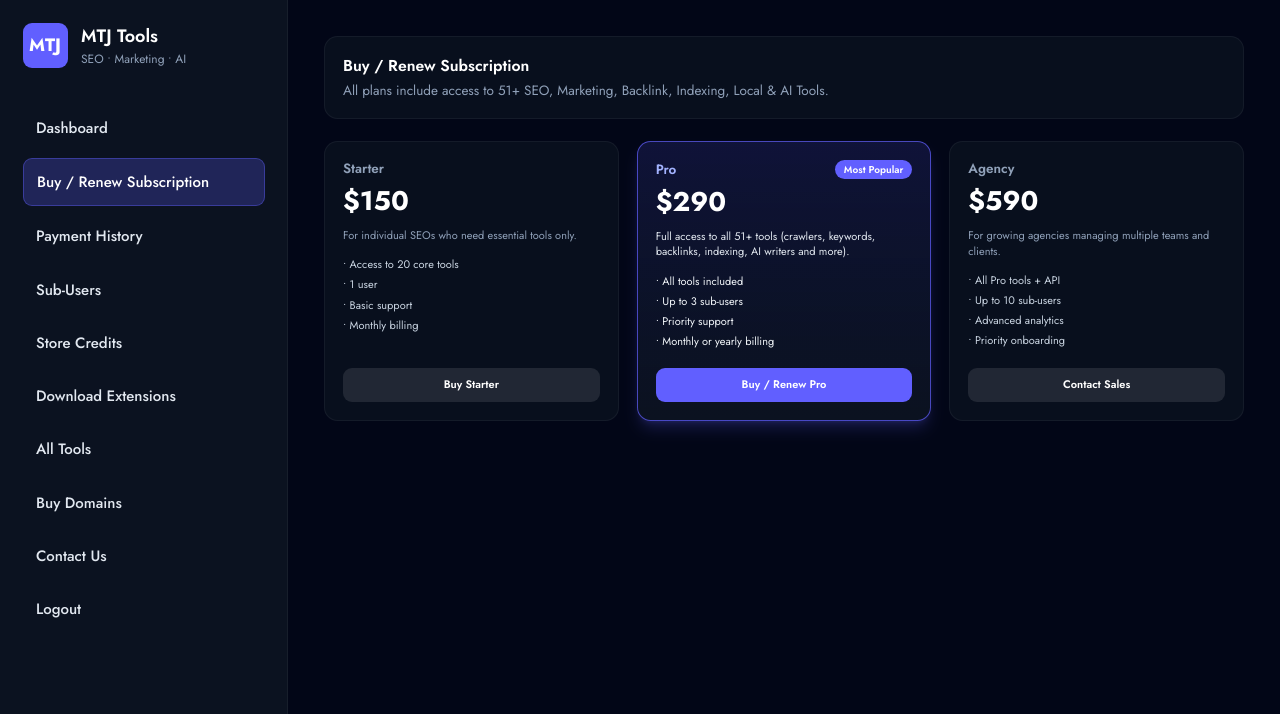
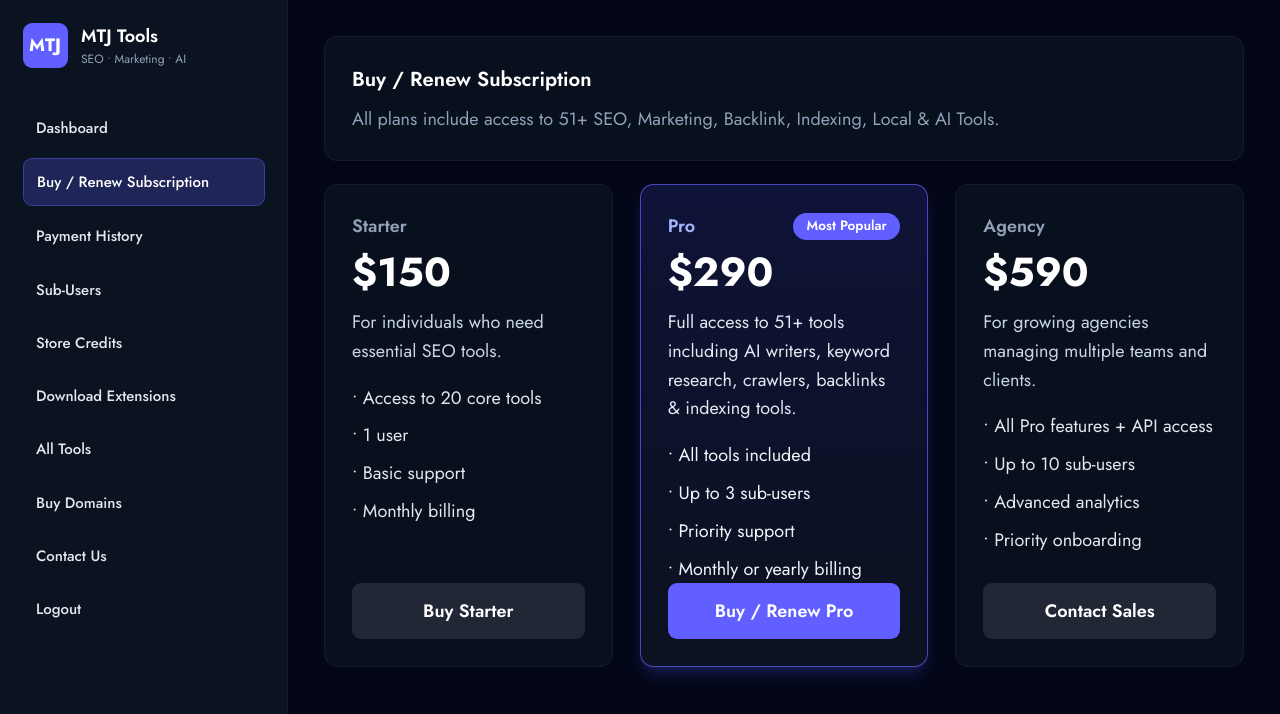
Before and after one commit to mypremierpain/mtj-tools-dashboard, a Next.js app: page /buy-renew in a window 1280 px wide. Shown: the top 714 px of the page. Built offline with nearby package versions, Linux system fonts and the light colour scheme.

Commit message:
updated UI / logic / fixes

```diff
--- a/src/app/buy-renew/page.tsx
+++ b/src/app/buy-renew/page.tsx
@@ -1,83 +1,101 @@
 // src/app/buy-renew/page.tsx
 import DashboardShell from "../components/DashboardShell";
 import { tools } from "../tools/tools-data";
+import Link from "next/link";
 
 export default function BuyRenewPage() {
   const totalTools = tools.length;
 
   return (
     <DashboardShell>
-      <div className="space-y-5">
+      <div className="space-y-5 text-[18px]">
+
         {/* Intro Card */}
-        <div className="rounded-xl border border-white/5 bg-[#0b1220]/80 p-4 text-sm">
-          <div className="text-sm font-semibold">Buy / Renew Subscription</div>
-          <p className="mt-1 text-xs text-slate-400">
+        <div className="rounded-xl border border-white/5 bg-[#0b1220]/80 p-6">
+          <div className="text-lg font-semibold">Buy / Renew Subscription</div>
+          <p className="mt-2 text-slate-400">
             All plans include access to {totalTools}+ SEO, Marketing, Backlink,
             Indexing, Local & AI Tools.
           </p>
         </div>
 
         {/* Pricing Grid */}
-        <div className="grid gap-4 md:grid-cols-3">
+        <div className="grid gap-6 md:grid-cols-3">
 
           {/* Starter Plan */}
-          <div className="flex flex-col rounded-xl border border-white/5 bg-[#0b1220]/80 p-4 text-sm">
-            <div className="mb-1 text-xs font-semibold text-slate-400">Starter</div>
-            <div className="mb-2 text-2xl font-bold">$150</div>
-            <div className="mb-3 text-[11px] text-slate-400">
-              For individual SEOs who need essential tools only.
-            </div>
-            <ul className="mb-4 space-y-1 text-[11px] text-slate-300">
+          <div className="flex flex-col rounded-xl border border-white/5 bg-[#0b1220]/80 p-6">
+            <div className="text-slate-400 font-semibold">Starter</div>
+            <div className="text-4xl font-bold mt-2">$150</div>
+            <p className="mt-3 text-slate-300">
+              For individuals who need essential SEO tools.
+            </p>
+
+            <ul className="mt-4 space-y-2 text-slate-200">
               <li>• Access to 20 core tools</li>
               <li>• 1 user</li>
               <li>• Basic support</li>
               <li>• Monthly billing</li>
             </ul>
-            <button className="mt-auto rounded-lg bg-white/10 px-3 py-2 text-[11px] font-semibold hover:bg-white/20">
+
+            <Link
+              href="/purchase?plan=starter"
+              className="mt-auto rounded-lg bg-white/10 px-4 py-3 text-center font-semibold hover:bg-white/20 mt-6"
+            >
               Buy Starter
-            </button>
+            </Link>
           </div>
 
           {/* Pro Plan */}
-          <div className="flex flex-col rounded-xl border border-indigo-500/70 bg-gradient-to-b from-indigo-500/15 to-[#0b1220] p-4 text-sm shadow-lg shadow-indigo-500/20">
+          <div className="flex flex-col rounded-xl border border-indigo-500/70 bg-gradient-to-b from-indigo-500/15 to-[#0b1220] p-6 shadow-lg shadow-indigo-500/20">
             <div className="flex items-center justify-between">
-              <div className="text-xs font-semibold text-indigo-300">Pro</div>
-              <span className="rounded-full bg-indigo-500 px-2 py-0.5 text-[10px] font-semibold">
+              <div className="font-semibold text-indigo-300">Pro</div>
+              <span className="rounded-full bg-indigo-500 px-3 py-1 text-xs font-semibold">
                 Most Popular
               </span>
             </div>
-            <div className="mb-2 mt-1 text-2xl font-bold">$290</div>
-            <div className="mb-3 text-[11px] text-slate-200">
-              Full access to all {totalTools}+ tools (crawlers, keywords,
-              backlinks, indexing, AI writers and more).
-            </div>
-            <ul className="mb-4 space-y-1 text-[11px] text-slate-100">
+
+            <div className="text-4xl font-bold mt-2">$290</div>
+            <p className="mt-3 text-slate-200">
+              Full access to {totalTools}+ tools including AI writers, keyword
+              research, crawlers, backlinks & indexing tools.
+            </p>
+
+            <ul className="mt-4 space-y-2 text-slate-100">
               <li>• All tools included</li>
               <li>• Up to 3 sub-users</li>
               <li>• Priority support</li>
               <li>• Monthly or yearly billing</li>
             </ul>
-            <button className="mt-auto rounded-lg bg-indigo-500 px-3 py-2 text-[11px] font-semibold hover:bg-indigo-600">
+
+            <Link
+              href="/purchase?plan=pro"
+              className="mt-auto rounded-lg bg-indigo-500 px-4 py-3 text-center font-semibold hover:bg-indigo-600 mt-6"
+            >
               Buy / Renew Pro
-            </button>
+            </Link>
           </div>
 
           {/* Agency Plan */}
-          <div className="flex flex-col rounded-xl border border-white/5 bg-[#0b1220]/80 p-4 text-sm">
-            <div className="mb-1 text-xs font-semibold text-slate-400">Agency</div>
-            <div className="mb-2 text-2xl font-bold">$590</div>
-            <div className="mb-3 text-[11px] text-slate-400">
+          <div className="flex flex-col rounded-xl border border-white/5 bg-[#0b1220]/80 p-6">
+            <div className="text-slate-400 font-semibold">Agency</div>
+            <div className="text-4xl font-bold mt-2">$590</div>
+            <p className="mt-3 text-slate-300">
               For growing agencies managing multiple teams and clients.
-            </div>
-            <ul className="mb-4 space-y-1 text-[11px] text-slate-300">
-              <li>• All Pro tools + API</li>
+            </p>
+
+            <ul className="mt-4 space-y-2 text-slate-200">
+              <li>• All Pro features + API access</li>
               <li>• Up to 10 sub-users</li>
               <li>• Advanced analytics</li>
               <li>• Priority onboarding</li>
             </ul>
-            <button className="mt-auto rounded-lg bg-white/10 px-3 py-2 text-[11px] font-semibold hover:bg-white/20">
+
+            <Link
+              href="/purchase?plan=agency"
+              className="mt-auto rounded-lg bg-white/10 px-4 py-3 text-center font-semibold hover:bg-white/20 mt-6"
+            >
               Contact Sales
-            </button>
+            </Link>
           </div>
 
         </div>
--- /dev/null
+++ b/src/app/purchase/page.tsx
@@ -0,0 +1,97 @@
+import DashboardShell from "../components/DashboardShell";
+
+export default function PurchasePage({ searchParams }: any) {
+  const plan = searchParams.plan || "selected";
+
+  return (
+    <DashboardShell>
+      <div className="space-y-5 text-[18px]">
+
+        {/* Header */}
+        <div className="rounded-xl border border-white/5 bg-[#0b1220]/80 p-6">
+          <div className="text-lg font-semibold">Complete Your Purchase</div>
+          <p className="mt-1 text-slate-400">
+            You selected the <span className="text-indigo-400 font-bold">{plan}</span> plan.
+          </p>
+        </div>
+
+        {/* Payment Options */}
+        <div className="grid gap-6 lg:grid-cols-2">
+
+          {/* Bank Transfer */}
+          <div className="rounded-xl border border-white/5 bg-[#020617]/80 p-6">
+            <div className="text-lg font-semibold mb-3">Bank Transfer</div>
+
+            <ul className="space-y-3 text-slate-300">
+              <li><strong>Bank:</strong> Meezan Bank</li>
+              <li><strong>Account Name:</strong> MUHAMMAD TAHIR</li>
+              <li><strong>Account Number:</strong> 02010106697320</li>
+              <li><strong>Reference:</strong> Your Email Address</li>
+            </ul>
+
+            <p className="text-slate-400 mt-4">
+              After payment, send your screenshot to:
+              <br />
+              <span className="text-indigo-400 font-semibold">
+                payments@seotools.com
+              </span>
+            </p>
+          </div>
+
+          {/* Online Payment */}
+          <div className="rounded-xl border border-white/5 bg-[#020617]/80 p-6">
+            <div className="text-lg font-semibold mb-3">Online Card Payment</div>
+
+            <p className="text-slate-300 mb-4">
+              Pay securely through supported online methods:
+            </p>
+
+            <div className="flex flex-wrap gap-3 text-[16px]">
+              <span className="px-4 py-2 rounded-lg bg-white/10">Visa</span>
+              <span className="px-4 py-2 rounded-lg bg-white/10">Mastercard</span>
+              <span className="px-4 py-2 rounded-lg bg-white/10">PayPal</span>
+              <span className="px-4 py-2 rounded-lg bg-white/10">Stripe</span>
+            </div>
+
+            <p className="text-slate-400 mt-4">
+              Payments are encrypted and processed instantly.
+            </p>
+          </div>
+
+        </div>
+
+        {/* Upload Proof */}
+        <div className="rounded-xl border border-white/5 bg-[#020617]/80 p-6">
+          <div className="text-lg font-semibold mb-3">Submit Payment Proof</div>
+
+          <form className="space-y-3">
+            <input
+              type="text"
+              placeholder="Your Email"
+              className="w-full rounded-lg bg-[#0b1220] border border-white/10 px-4 py-3"
+            />
+
+            <input
+              type="number"
+              placeholder="Amount Paid ($)"
+              className="w-full rounded-lg bg-[#0b1220] border border-white/10 px-4 py-3"
+            />
+
+            <input
+              type="file"
+              className="w-full rounded-lg bg-[#0b1220] border border-dashed border-white/20 px-4 py-3"
+            />
+
+            <button
+              type="button"
+              className="mt-2 w-full rounded-lg bg-indigo-500 px-4 py-3 font-semibold hover:bg-indigo-600"
+            >
+              Submit Payment
+            </button>
+          </form>
+        </div>
+
+      </div>
+    </DashboardShell>
+  );
+}
```
